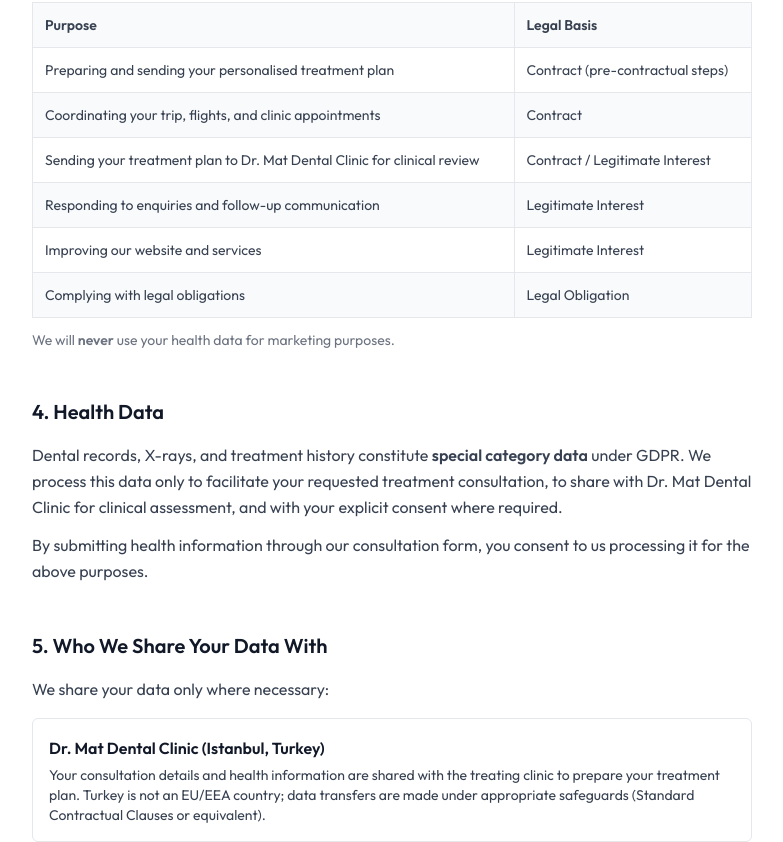
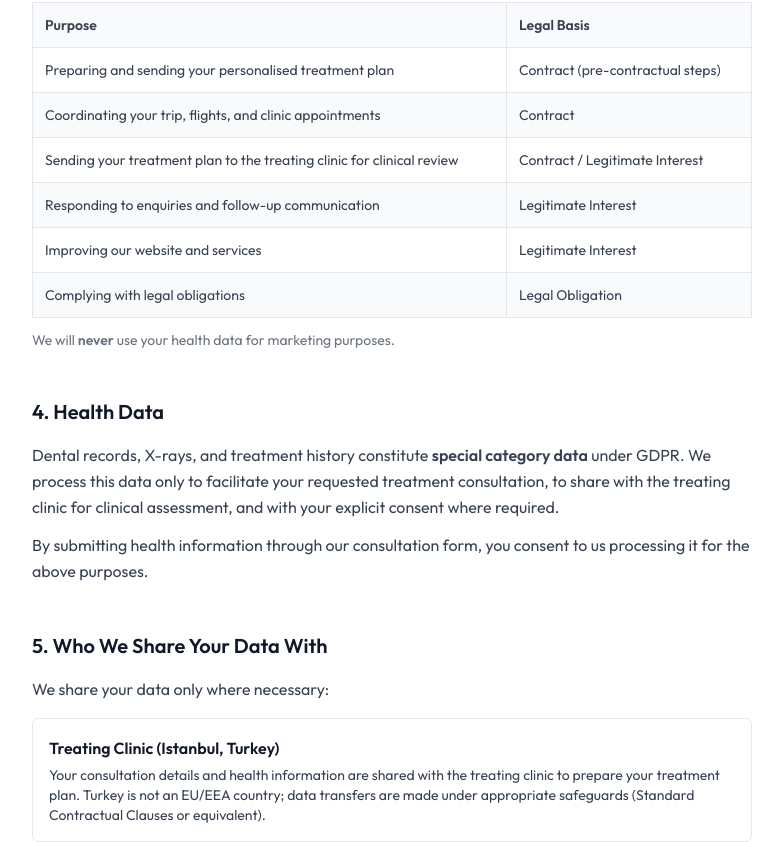
Before and after one commit to yarednegatuassefa-coder/mmv-medical, a Next.js app: page /privacy-policy in a window 1280 px wide. Shown: the part 1020-1862 px from the top of the page, without its empty margins (248-1031 px from the left). Built offline with nearby package versions, Linux system fonts and the light colour scheme; no server answers; a web font is replaced by a local one.

Commit message:
Update page.tsx

```diff
--- a/src/app/privacy-policy/page.tsx
+++ b/src/app/privacy-policy/page.tsx
@@ -60,7 +60,7 @@ export default function PrivacyPolicyPage() {
               <tbody>
                 <tr className="bg-white"><td className="p-3 border border-gray-200">Preparing and sending your personalised treatment plan</td><td className="p-3 border border-gray-200">Contract (pre-contractual steps)</td></tr>
                 <tr className="bg-gray-50"><td className="p-3 border border-gray-200">Coordinating your trip, flights, and clinic appointments</td><td className="p-3 border border-gray-200">Contract</td></tr>
-                <tr className="bg-white"><td className="p-3 border border-gray-200">Sending your treatment plan to Dr. Mat Dental Clinic for clinical review</td><td className="p-3 border border-gray-200">Contract / Legitimate Interest</td></tr>
+                <tr className="bg-white"><td className="p-3 border border-gray-200">Sending your treatment plan to the treating clinic for clinical review</td><td className="p-3 border border-gray-200">Contract / Legitimate Interest</td></tr>
                 <tr className="bg-gray-50"><td className="p-3 border border-gray-200">Responding to enquiries and follow-up communication</td><td className="p-3 border border-gray-200">Legitimate Interest</td></tr>
                 <tr className="bg-white"><td className="p-3 border border-gray-200">Improving our website and services</td><td className="p-3 border border-gray-200">Legitimate Interest</td></tr>
                 <tr className="bg-gray-50"><td className="p-3 border border-gray-200">Complying with legal obligations</td><td className="p-3 border border-gray-200">Legal Obligation</td></tr>
@@ -72,7 +72,7 @@ export default function PrivacyPolicyPage() {
 
         <section>
           <h2 className="text-xl font-semibold text-gray-900 mb-4">4. Health Data</h2>
-          <p>Dental records, X-rays, and treatment history constitute <strong>special category data</strong> under GDPR. We process this data only to facilitate your requested treatment consultation, to share with Dr. Mat Dental Clinic for clinical assessment, and with your explicit consent where required.</p>
+          <p>Dental records, X-rays, and treatment history constitute <strong>special category data</strong> under GDPR. We process this data only to facilitate your requested treatment consultation, to share with the treating clinic for clinical assessment, and with your explicit consent where required.</p>
           <p className="mt-3">By submitting health information through our consultation form, you consent to us processing it for the above purposes.</p>
         </section>
 
@@ -81,7 +81,7 @@ export default function PrivacyPolicyPage() {
           <p>We share your data only where necessary:</p>
           <div className="mt-4 space-y-4">
             <div className="p-4 border border-gray-200 rounded-lg">
-              <p className="font-semibold text-gray-900">Dr. Mat Dental Clinic (Istanbul, Turkey)</p>
+              <p className="font-semibold text-gray-900">Treating Clinic (Istanbul, Turkey)</p>
               <p className="text-sm mt-1">Your consultation details and health information are shared with the treating clinic to prepare your treatment plan. Turkey is not an EU/EEA country; data transfers are made under appropriate safeguards (Standard Contractual Clauses or equivalent).</p>
             </div>
             <div className="p-4 border border-gray-200 rounded-lg">
@@ -182,4 +182,4 @@ export default function PrivacyPolicyPage() {
       </div>
     </main>
   )
-}
+                  }
```
